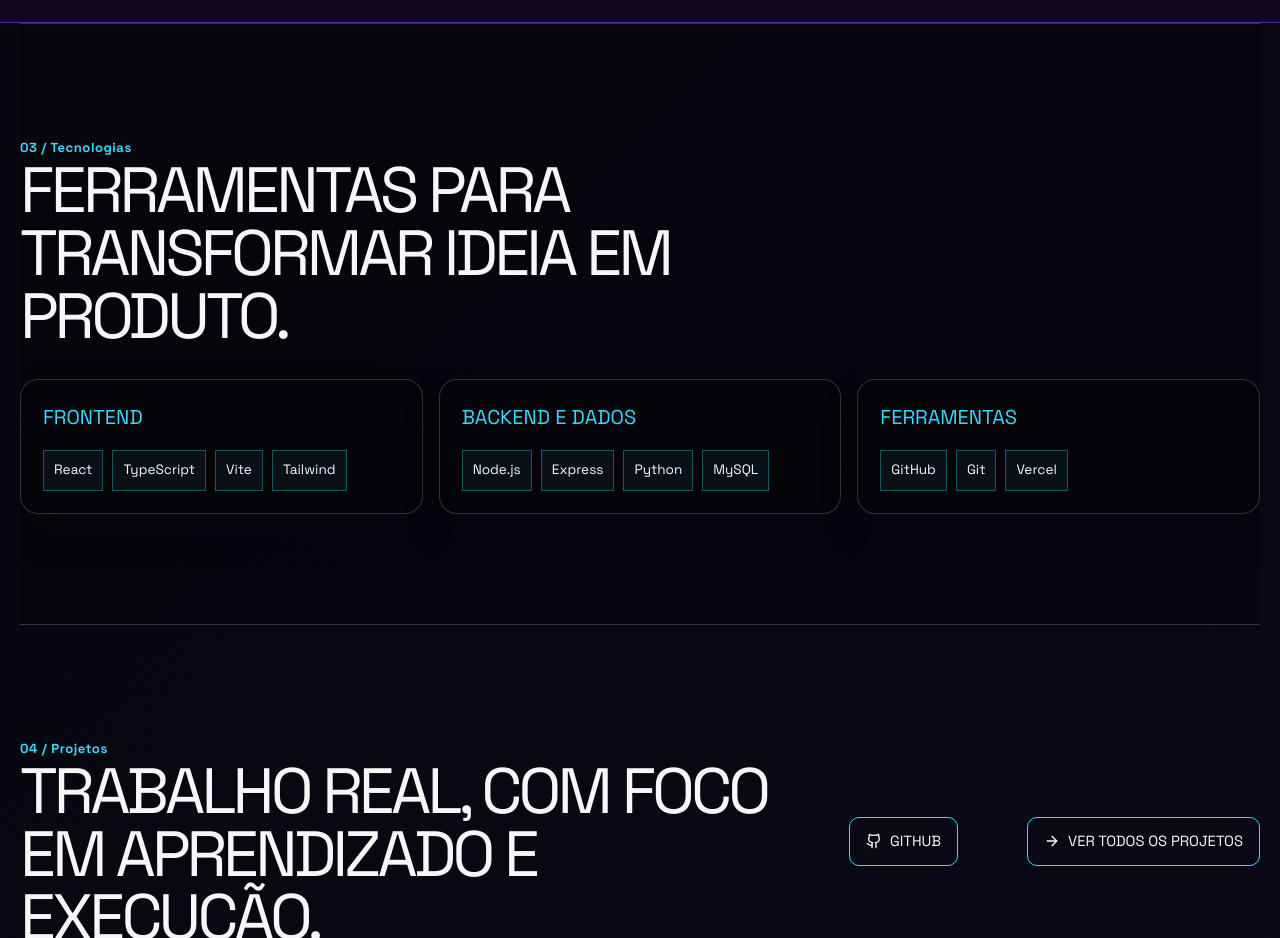
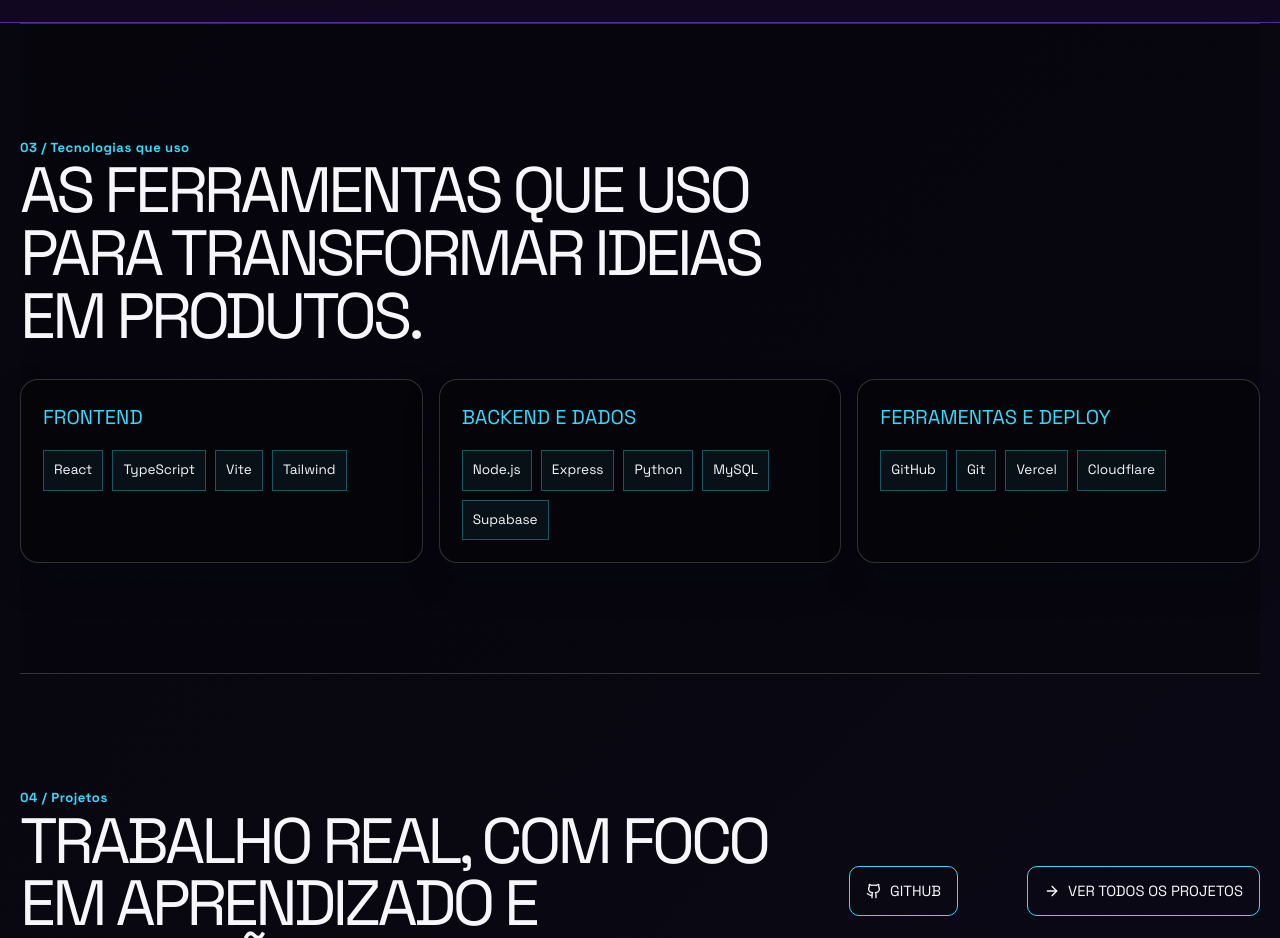
Before and after one commit to otavio2019/otavio-portfolio, a React (Vite) app in the folder client/: page / in a window 1280 px wide. Shown: the part 2420-3358 px from the top of the page. Built offline with nearby package versions, Linux system fonts and the light colour scheme.

Commit message:
Atualiza tecnologias utilizadas

```diff
--- a/client/src/pages/HomeSections.tsx
+++ b/client/src/pages/HomeSections.tsx
@@ -237,8 +237,8 @@ export function TechnologiesSection() {
       >
         <div className="section-header">
           <div>
-            <span className="section-kicker">03 / Tecnologias</span>
-            <h2>Ferramentas para transformar ideia em produto.</h2>
+            <span className="section-kicker">03 / Tecnologias que uso</span>
+            <h2>As ferramentas que uso para transformar ideias em produtos.</h2>
           </div>
         </div>
         <div className="technology-grid">
--- a/client/src/pages/homeData.ts
+++ b/client/src/pages/homeData.ts
@@ -105,9 +105,9 @@ export const technologyGroups = [
   { title: "Frontend", items: ["React", "TypeScript", "Vite", "Tailwind"] },
   {
     title: "Backend e dados",
-    items: ["Node.js", "Express", "Python", "MySQL"],
+    items: ["Node.js", "Express", "Python", "MySQL", "Supabase"],
   },
-  { title: "Ferramentas", items: ["GitHub", "Git", "Vercel"] },
+  { title: "Ferramentas e deploy", items: ["GitHub", "Git", "Vercel", "Cloudflare"] },
 ];
 
 // Links exibidos na navegação interna da Home.
```
